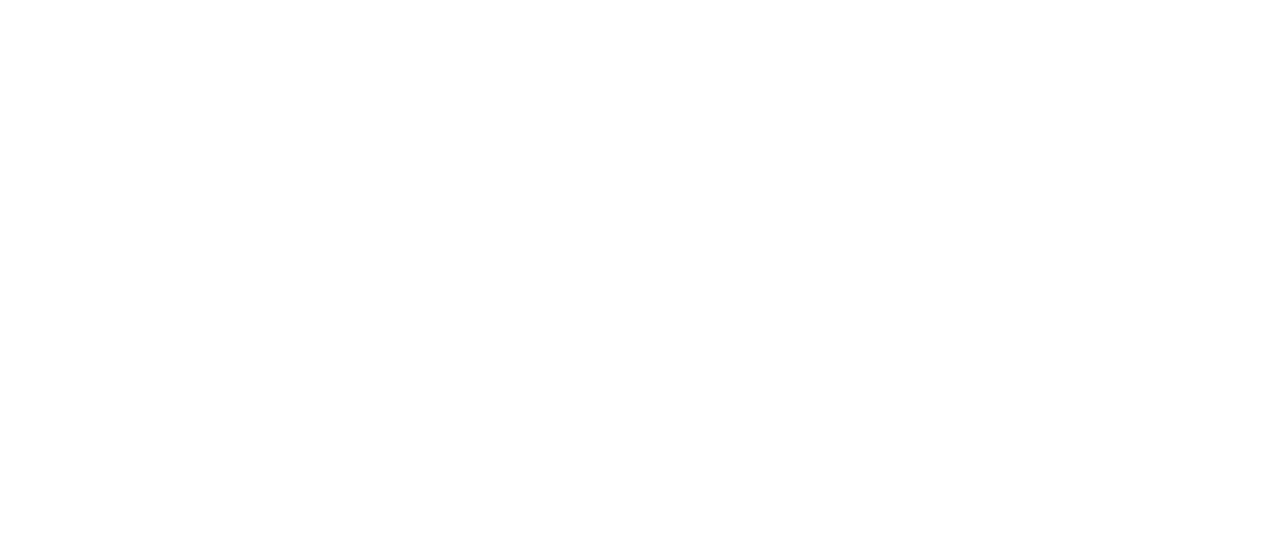
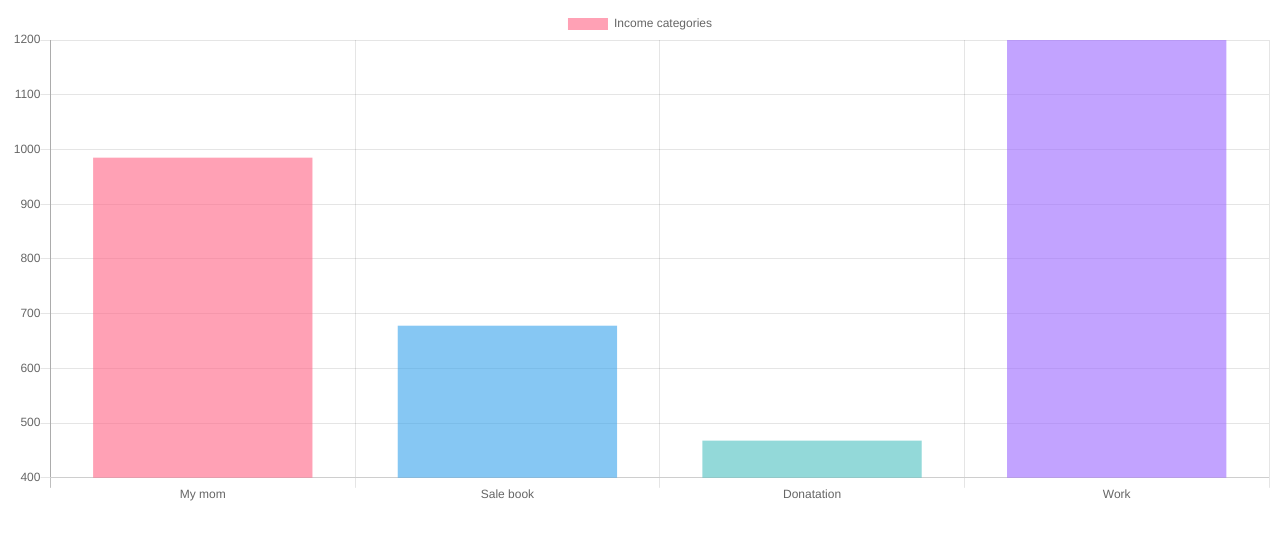
Before and after one commit to SergiyGurshal/cursor_poject, a React (Create React App) app in the folder cursor-project/: page / in a window 1280 px wide. Shown: the top 538 px of the page. Built offline with nearby package versions, Linux system fonts and the light colour scheme.

Commit message:
added bar-chart

```diff
--- a/cursor-project/package.json
+++ b/cursor-project/package.json
@@ -6,7 +6,9 @@
     "@testing-library/jest-dom": "^5.11.9",
     "@testing-library/react": "^11.2.3",
     "@testing-library/user-event": "^12.6.0",
+    "chart.js": "^2.9.4",
     "react": "^17.0.1",
+    "react-chartjs-2": "^2.11.1",
     "react-dom": "^17.0.1",
     "react-scripts": "4.0.1",
     "web-vitals": "^0.2.4"
--- /dev/null
+++ b/cursor-project/src/charts/bar-chart/bar-chart.js
@@ -0,0 +1,54 @@
+import React, { Component } from 'react';
+import { Bar } from "react-chartjs-2";
+
+class Chart extends Component {
+    constructor(props) {
+        super(props);
+        this.state = {
+            chartData: {
+                labels: ['My mom', 'Sale book', 'Donatation', 'Work'],
+                datasets: [
+                    {
+                        label: 'Income categories',
+                        data: [
+                            985,
+                            678,
+                            468,
+                            1200
+                        ],
+                        backgroundColor: [
+                            'rgba(255, 99, 132, 0.6)',
+                            'rgba(54, 162, 235, 0.6)',
+                            'rgba(75, 192, 192, 0.6)',
+                            'rgba(153, 102, 255, 0.6)',
+                            'rgba(255, 159, 64, 0.6)'
+                        ]
+                    }
+                ]
+            }
+        }
+    }
+
+    static defaultProps = {
+        displayTitle: true,
+        displayLegend: true,
+        legendPosition: 'right',
+        location: ''
+    }
+    render() {
+        return (
+
+            <div className="Chart">
+                <Bar
+                    data={this.state.chartData}
+                    width={100}
+                    height={500}
+                    options={{
+                        maintainAspectRatio: false
+                    }}
+                />
+            </div>
+        )
+    }
+}
+export default Chart;
--- a/cursor-project/src/index.js
+++ b/cursor-project/src/index.js
@@ -1,11 +1,13 @@
 import React from 'react'
 import ReactDOM from 'react-dom'
 import App from './App'
+import Chart from './charts/bar-chart/bar-chart'
 import reportWebVitals from './reportWebVitals'
 
 ReactDOM.render(
   <React.StrictMode>
     <App />
+    <Chart />
   </React.StrictMode>,
   document.getElementById('root')
 )
```
Also changed, not shown: cursor-project/src/App.js (line endings or trailing spaces).
